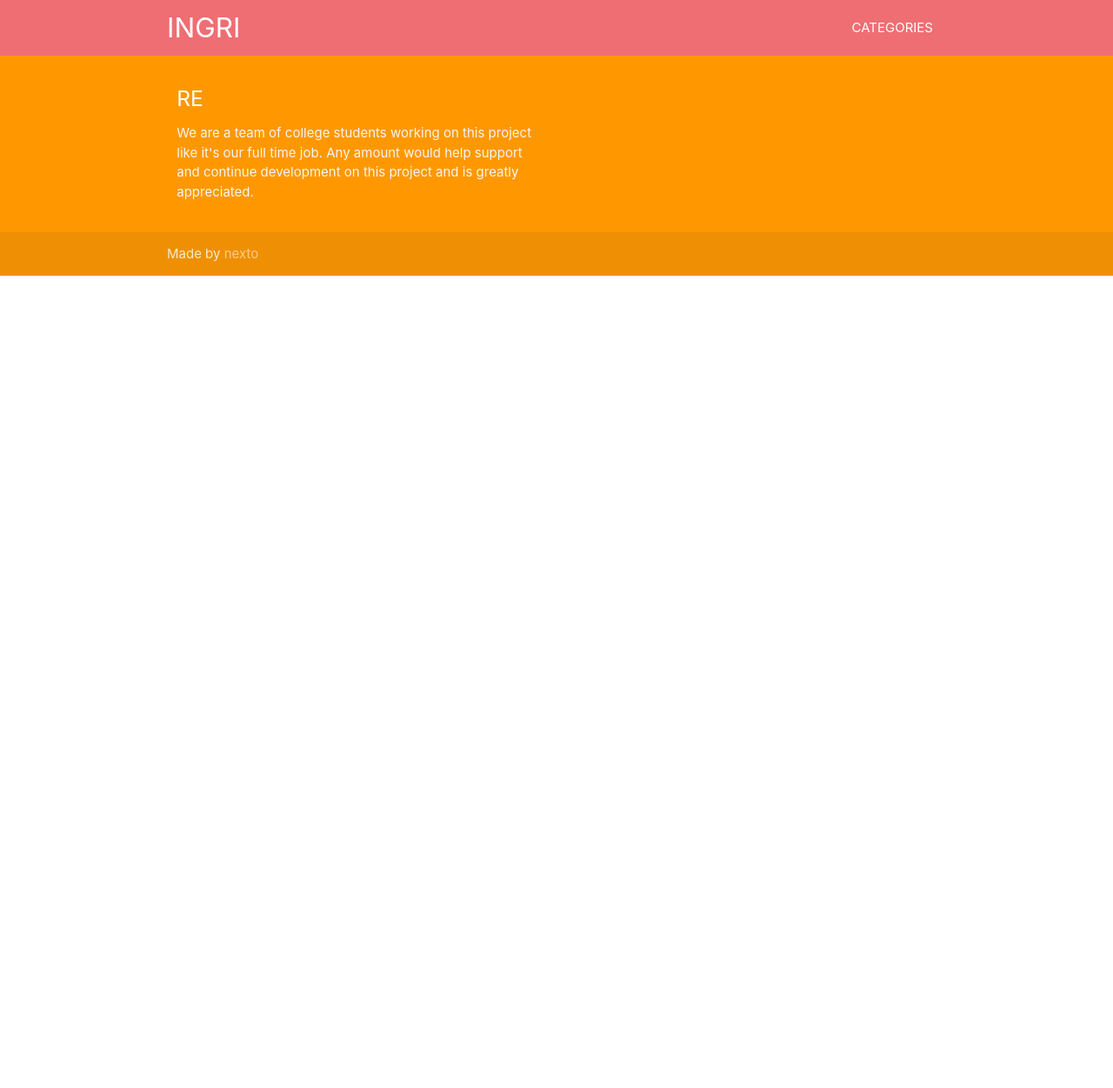
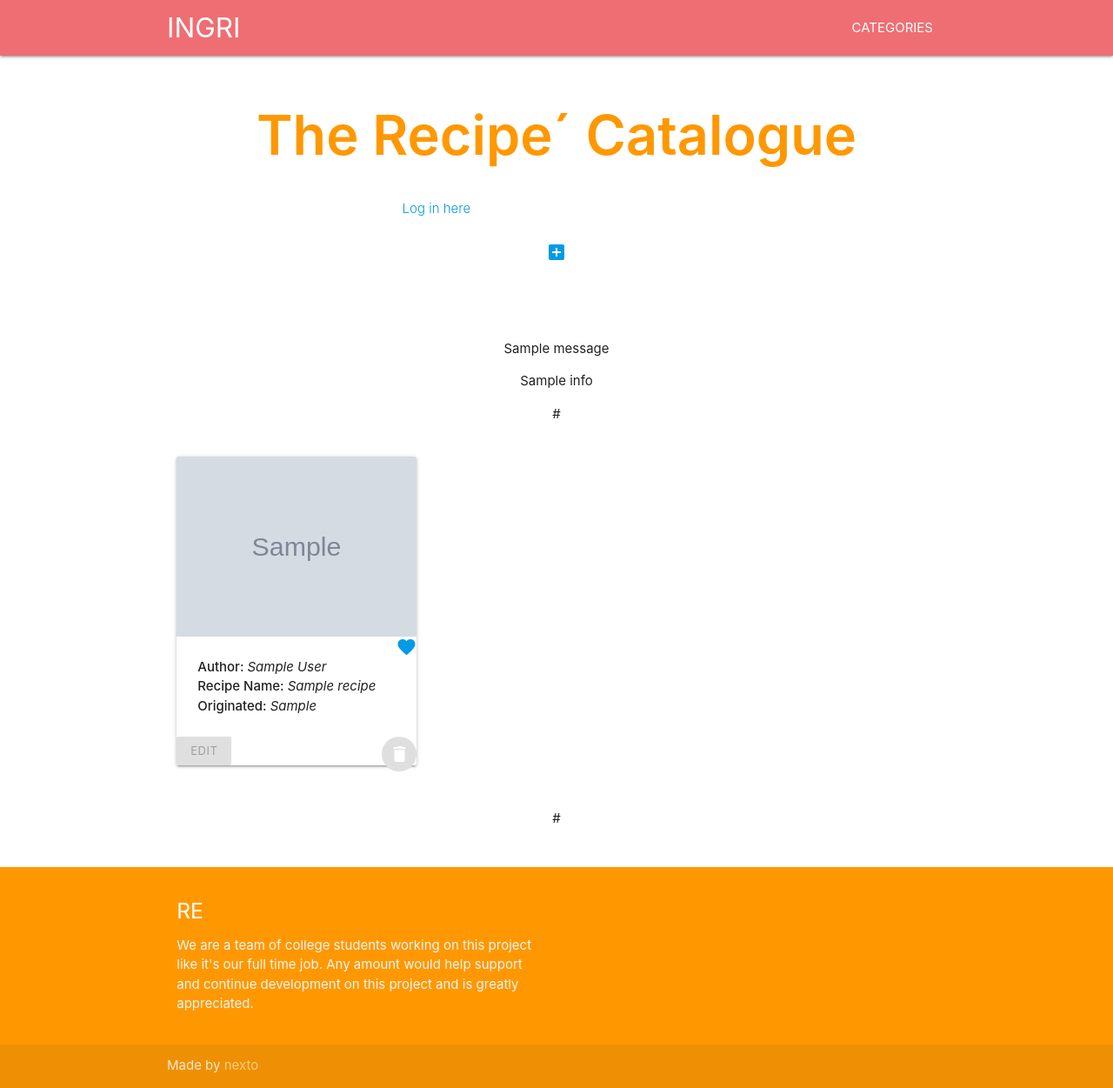
Before and after one commit to nexto123/data-centric-cook-book, a Flask app: template templates/index.html in a window 1280 px wide. Shown: the whole page at 87% size. Before the commit the page ends 800 px from the top, so only its background shows below. Run offline with Flask 2, Linux system fonts and the light colour scheme; the template is opened without the code that fills it: most values are stand-ins (such as "Sample title", 1, 10 or a date in 2020); one stand-in notice (Sample message) is shown; some libraries are stand-ins or nearby versions.

Commit message:
index page ceated

```diff
--- a/templates/index.html
+++ b/templates/index.html
@@ -3,8 +3,83 @@
 {% block content %}
 
 
+<div class="section no-pad-bot" id="index-banner">
+    <div class="container">
+      </div>
+      <section class="first-section">
+      <h1 class="header center orange-text" style="font-weight: 600;">The Recipe´ Catalogue</h1>
+      <div class="row center">
+  {% if session.username == session.None %}
+     <h5 class="header col s12 light" style="font-eight: 200; font-size: 100%; color: #fff;"><a href="{{url_for('login_page')}}"><span class="login-text">Log in here</span></a> to gain full access. Participation is free!</h5>
+    {% else %}
+    <h4 style="font-eight: 200; font-size: 100%; color: #fff;">You can now add, edit and delete your recipies!</h4>
+    {% endif%}
+      </div>
+      <div class="row center">
+        <a href="{{ url_for("add_recipe") }}" id="download-button" class="waves-effect waves-light"><i class="material-icons add_recipe waves-effect waves-light">add_box</i></a>
+      </div>
+     <br><br>
+    </div>
+   </div>
+  <br>
+   {% with messages = get_flashed_messages(with_categories=true) %}
+        {% for category, message in messages %}
+            {% if category == 'error' %}
+             <div class="messages alert center alert-danger" role="alert">
+                    {{ message }}
+                </div>
+                {% else %}
+                <div class="messages alert center alert-success" role="alert">
+             {{ message }}
+            </div>
+           {% endif %}
+         {% endfor %}
+        {% endwith %}
+</section>
+<div class="pagination center">
+    <p>{{ pagination.info }}</p>
+    <p >{{ pagination.links }}</p>
+</div>
+<div class="container">
+    <div class="section">
+<!----- Card Section  ----->
+      <div class="row">
+    {% for recipe in recipes %}
+        <div class="col s12 m4">
+            <div class="card card-box hoverable">
+             <div class="card-image front-card-image waves-effect waves-block waves-light">
+              <img class="activator" src="{{recipe.photo_url}}">
+                </div>
+                <a href="{{ url_for('likes', value=1) }}" class="floating right"><i class="material-icons likes">favorite</i></a>
+             <div class="card-content">
+             <p><strong>Author:  </strong><em>{{ recipe.recipe_author }}</em></p>
+             <p><strong>Recipe Name:  </strong> <em>{{ recipe.recipe_name }}</em></p>
+             <p><strong>Originated:  </strong> <em>{{ recipe.country_of_origin }}</em></p>
+             </div>
+          {% if session.username == session.None %}
+           <a href="{{url_for('edit_recipe',recipe_id=recipe._id)}}" class="waves-effect waves-light btn-small blue lighten-2 edit-button" disabled >Edit</a>
+          <a  href="{{url_for('delete_recipe',recipe_id=recipe._id)}}" class="btn-floating waves-effect waves-light right lighten-2  disabled delete-button"><i class="material-icons delete ">delete</i></a>
 
+    {% else %}
+    <a href="{{url_for('edit_recipe',recipe_id=recipe._id)}}" class="waves-effect waves-light btn-small  edit-button" style="background-color: #009688;">Edit</a>
+          <a href="{{url_for('delete_recipe',recipe_id=recipe._id)}}" class="waves-effect waves-light right lighten-2 delete-button"><i class="material-icons delete">delete</i></a>
 
+      {% endif%}
 
-
+        <div class="card-reveal">
+      <span class="card-title grey-text text-darken-4 ingredient-text"><i class="material-icons right close">close</i></span>
+      <p>{{recipe.recipe_ingredients}}</p>
+    </div>
+  </div>
+</div>
+{% endfor %}
+</div>
+</div>
+</div>
+<!-----pagination-------->
+<div class="pagination center">
+    {{ pagination.links }}
+  </div>
+     <br><br>
+        </div>
 {% endblock %}
```
Also changed, not shown: templates/add_recipe.html (+60 -0 lines).
